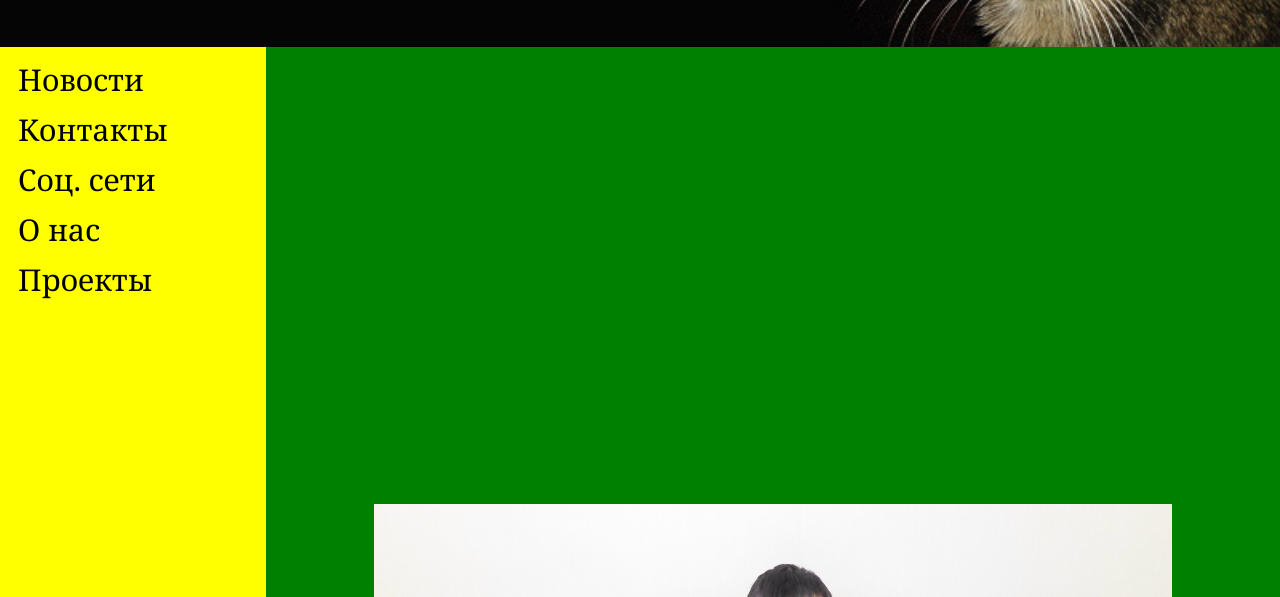
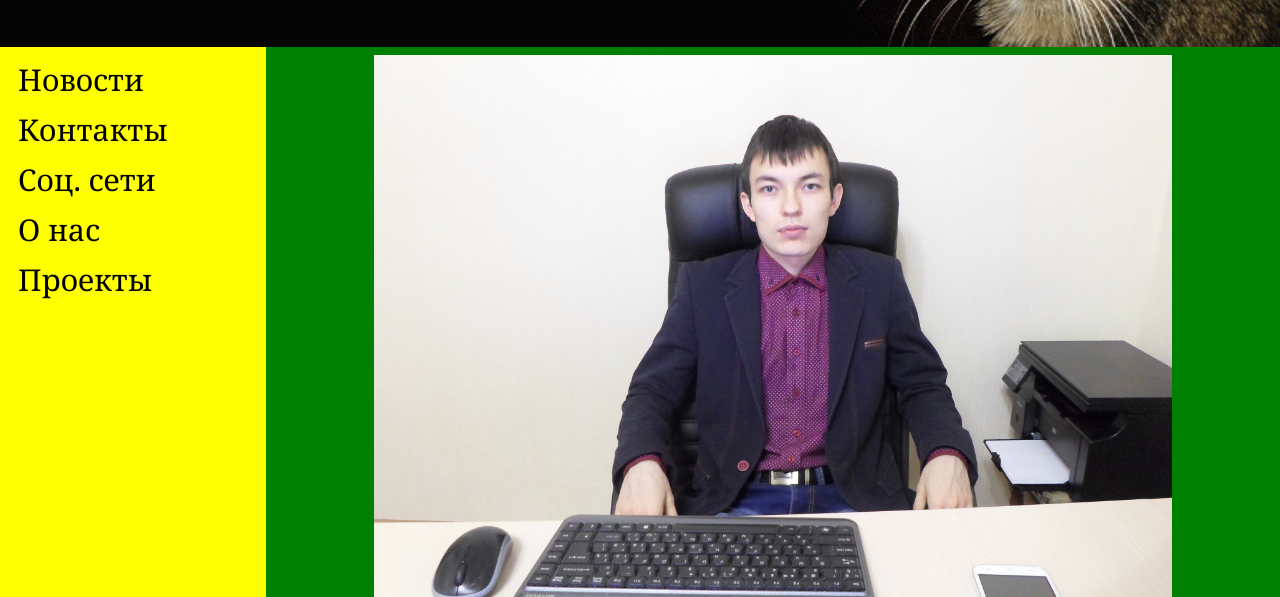
Before and after one commit to arturican/arturican.study.devlato.com, a plain HTML site: page html/index.html in a window 1280 px wide. Shown: the part 203-800 px from the top of the page. Drawn offline with Linux system fonts and the light colour scheme.

Commit message:
code finish

```diff
--- a/html/index.html
+++ b/html/index.html
@@ -23,7 +23,10 @@
 				</ul>
 			</nav>
 			<article class="main">
-				<img class="rustam-photo" src="/img/rustam.jpg" alt="Фото Рустама" width="300px" height="150px">
+
+				<div class="aspect-ratio-boxes">
+					<img class="rustam-photo" src="/img/rustam.jpg" alt="Фото Рустама">
+				</div>
 				<p class="rustam-about-text">Рустам лучший предприниматель города Казани. Его проекты высокотехнологичны, особенно "ТАТИНЕТ". Сейчай он работает над "mazito".<br></p>
 				<p class="rustam-site-mazito rustam-about-text">Все подробности на сайте: <a class="rustam-site-mazito" href="https://mazito.ru/">mazito.ru</a></p>
 
--- a/html/style.css
+++ b/html/style.css
@@ -44,21 +44,33 @@ h1{
     	padding: .5rem;
     	width: auto;
     	height: auto;
+
 }
-.rustam-photo{
-    	display: block;
-   	    margin: 0 auto;
-		width: 80%;
-		height: auto;
-	    padding-top: calc((1 / (16 / 9) * 80%));
+.aspect-ratio-boxes{
+	margin: 0 auto;
+	position: relative;
+	width: 80%;
+    padding-bottom: 75%;
+}
+ .rustam-photo{
+	margin: 0 auto;
+	position: absolute;
+	width: 100%;
+}
 
-	}
+
+
+
+
+
 .rustam-about-text{
 	color: black;
 	font-size: 25px;
-    	font-family:  'Noto Serif', serif;
+    font-family:  'Noto Serif', serif;
     	text-indent: 1.5em;
     	text-align: center;
+
+
 }
 
 
```
